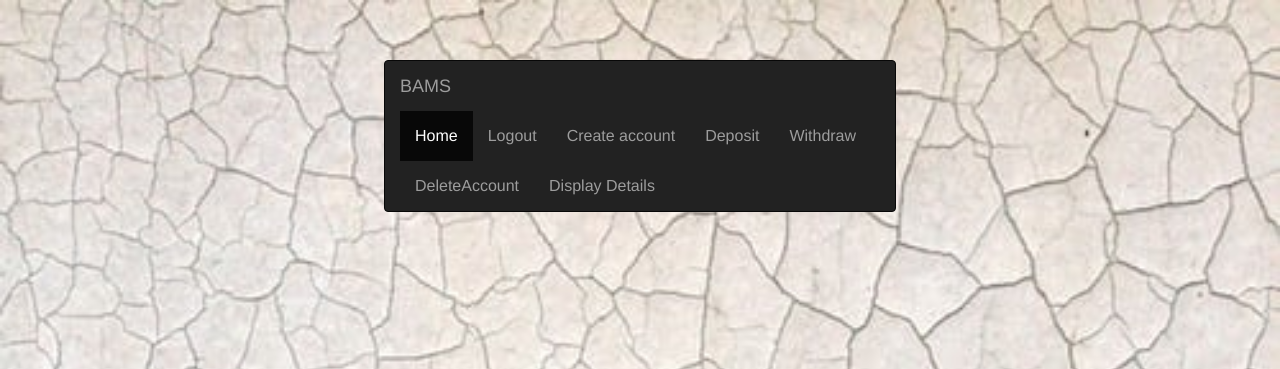
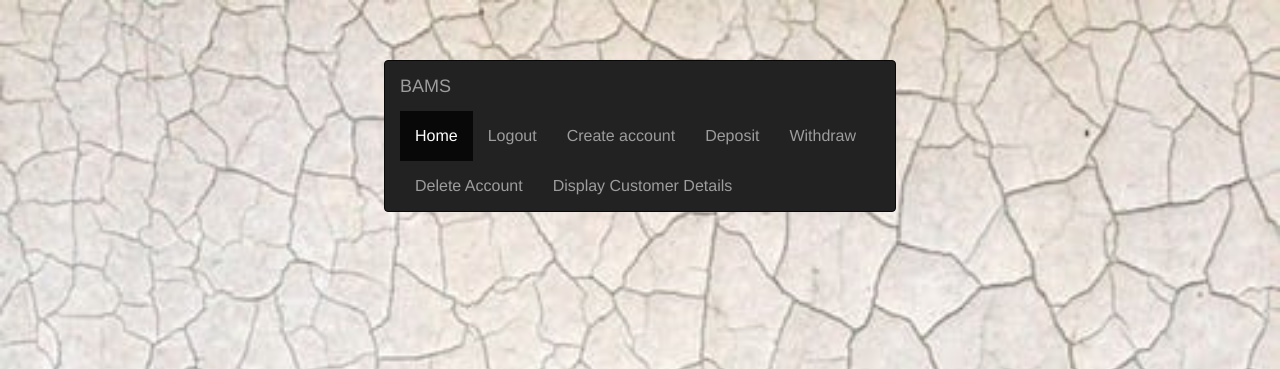
Before and after one commit to JISHMAKP123/BAMS, a Flask app: page /menu in a window 1280 px wide. Shown: the top 369 px of the page. Run offline with Flask 2, Linux system fonts and the light colour scheme; the visitor is signed in with stand-in values (Sample User, id 1); some libraries are stand-ins or nearby versions.

Commit message:
new commit

```diff
--- a/app_package/templates/menu.html
+++ b/app_package/templates/menu.html
@@ -19,8 +19,8 @@
 	  <li><a href="{{url_for('newaccount')}}">Create account</a></li>
 	  <li ><a href="{{url_for('deposite_money')}}">Deposit </a></li>
       <li><a href="{{url_for('withdraw_money')}}">Withdraw </a></li>
-      <li><a href="{{url_for('deleteaccount')}}">DeleteAccount</a></li>
-      <li><a href="{{url_for('display_details')}}">Display Details</a></li>
+      <li><a href="{{url_for('deleteaccount')}}">Delete Account</a></li>
+      <li><a href="{{url_for('display_details')}}">Display Customer  Details</a></li>
     </ul>
   </div>
 </nav>
```
